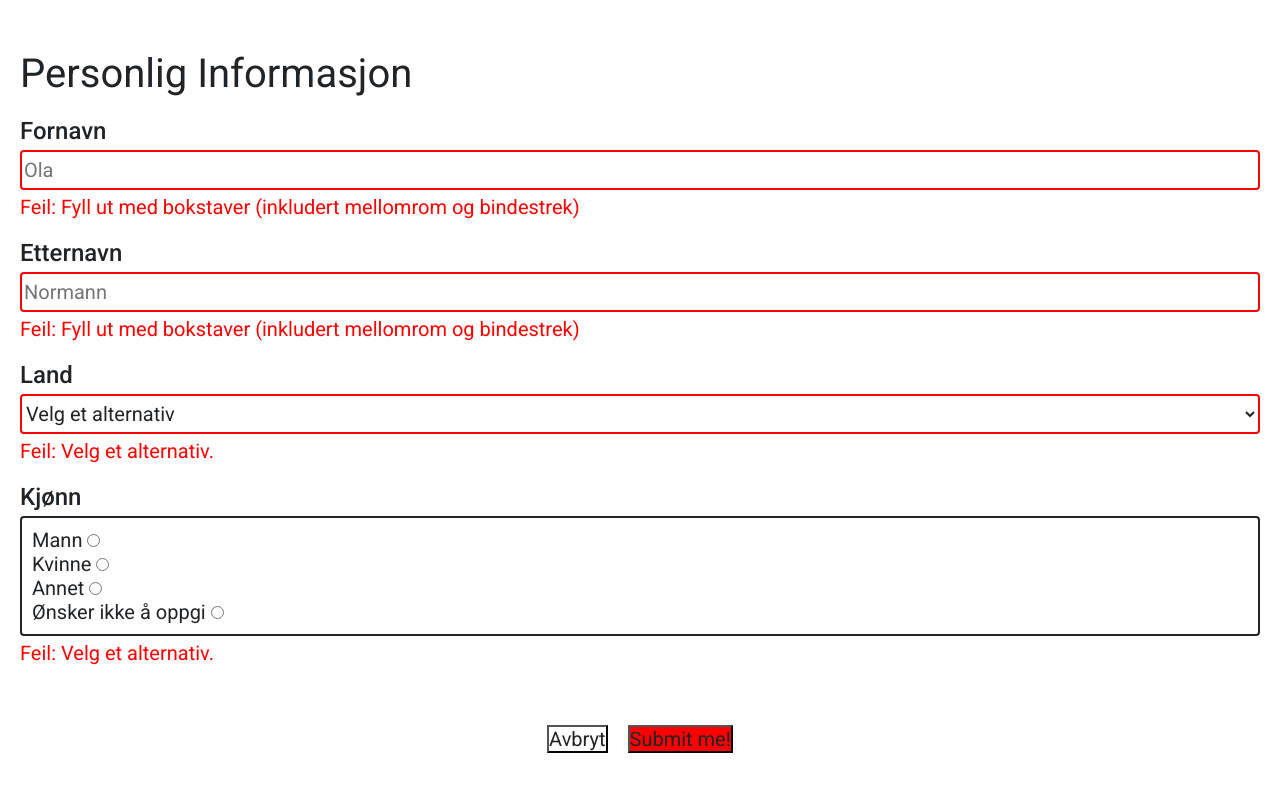
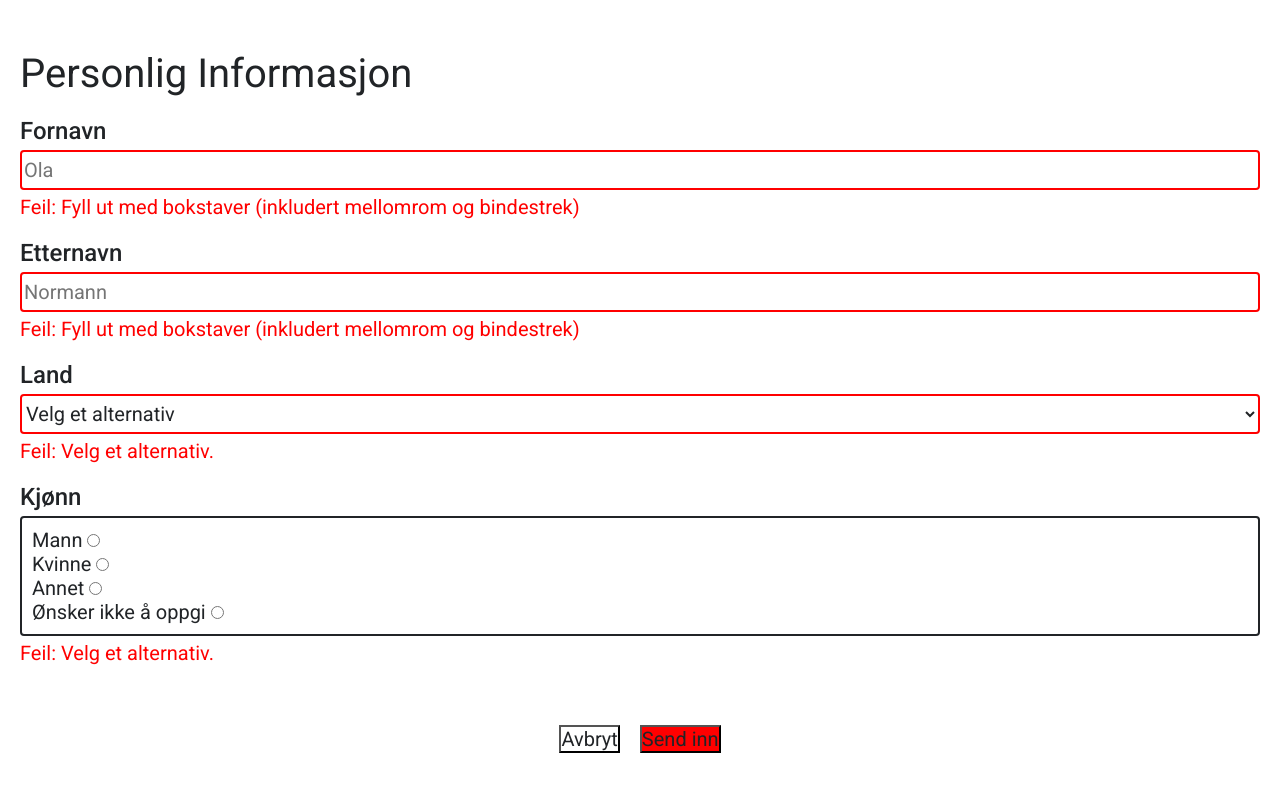
Before and after one commit to 0mar0mrani/form, a React (Vite) app: page / in a window 1280 px wide. Shown: the top 792 px of the page. Built offline with nearby package versions, Linux system fonts and the light colour scheme.

Commit message:
Added a name prop for primary button

```diff
--- a/src/components/Form.tsx
+++ b/src/components/Form.tsx
@@ -185,6 +185,7 @@ export default function Form() {
 					/>
 
 					<PrimaryButton
+						name={"Send inn"}
 						submitMethod={onSubmit}
 						isDisabled={!isFormValid}
 					/>
--- a/src/components/form/PrimaryButton.tsx
+++ b/src/components/form/PrimaryButton.tsx
@@ -1,8 +1,9 @@
-export default function Button({ submitMethod, isDisabled }) {
+export default function Button({name, submitMethod, isDisabled }) {
 	return (
 		<button
 			className={`form__button ${isDisabled ? 'form__button--disabled' : ''}`}
-			onClick={submitMethod}>Submit me!
+			onClick={submitMethod}>
+			{name}
 		</button>
 	)
 }
```
